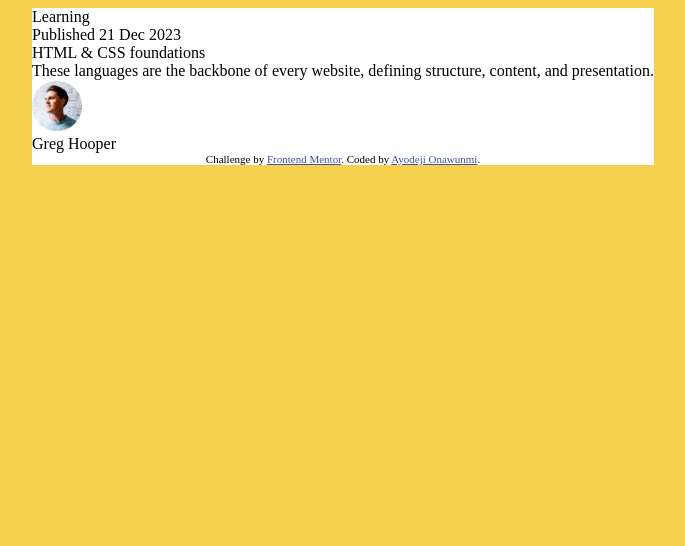
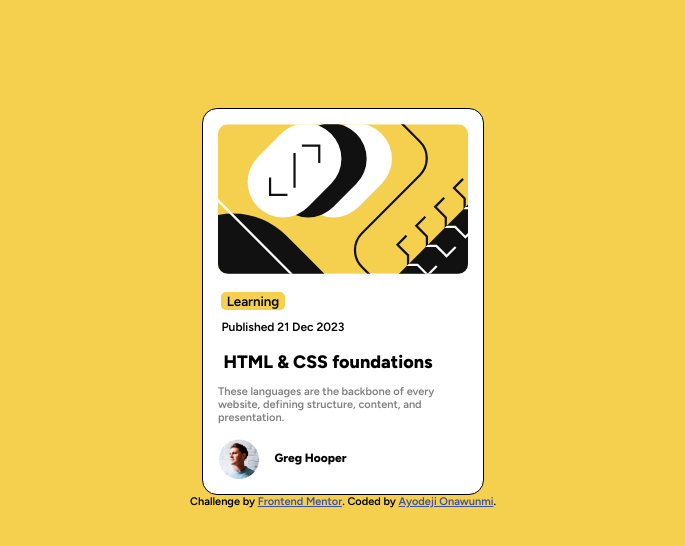
Before and after one commit to DejMan2003/blog-preview-card-main, a plain HTML site: page index.html in a window 1280 px wide. Shown: the whole page, without its empty margins (297-982 px from the left). Drawn offline with Linux system fonts and the light colour scheme.

Commit message:
This is my second commit

```diff
--- a/CSS/index.css
+++ b/CSS/index.css
@@ -5,9 +5,92 @@ body
   justify-content: center;
   flex-direction: column;
   background-color: hsl(47, 88%, 63%);
+  font-family: Figtree;
+  font-weight: 600;
+  font-size: 13px;
 }
 .course
 {
+  display :flex;
+  align-items: center;
+  justify-content: center;
+  flex-direction: column;
   background-color: hsl(0, 0%, 100%);
-  border-width : 0.5px;
+  border-style: solid;
+  border-width: 0.8px;
+  padding-top: 15px;
+  width : 280px;
+  margin-top: 100px;
+  border-radius : 15px;
+  transition: box-shadow 1s;
 }
+
+.course:hover
+{
+  box-shadow: 5px 5px 1px rgba(0,0,0,1.0);
+}
+
+.tag
+{
+  background-color: hsl(47, 88%, 63%);
+  color: black;
+  border-width: 0px;
+  border-radius: 5px;
+  font-family: FigTree;
+  font-weight: 600;
+}
+.learn
+{
+margin-right: 180px;
+font-size: 12px;
+font-weight: bold;
+margin-bottom: 10px;
+}
+.img
+{
+  width : 250px;
+  border-width: 0px;
+  border-radius: 10px;
+}
+.banner
+{
+margin-bottom: 15px;
+}
+.author
+{
+  font-size: 12px;
+  font-weight: 800;
+  display: flex;
+  flex-direction: row;
+  margin-right: 120px;
+  padding-bottom: 15px;
+}
+.date
+{
+  margin-right: 120px;
+  font-weight: 600;
+  font-size: 12px;
+  padding-bottom: 5px;
+}
+.title
+{
+  margin-right: 30px;
+  font-size: 9px;
+  font-weight: bold;
+  padding-top: 0px;
+  margin-bottom: 0px;
+}
+.content
+{
+  padding: 15px;
+  padding-right: 13px;
+  font-size: 11px;
+  color: hsl(0, 0%, 50%);
+  padding-top: 0px;
+}
+
+.pic
+{
+width : 40px;
+padding-right : 15px;
+}
--- a/index.html
+++ b/index.html
@@ -5,6 +5,9 @@
   <meta name="viewport" content="width=device-width, initial-scale=1.0"> <!-- displays site properly based on user's device -->
   <link rel = "stylesheet" href = "/CSS/index.css">
   <link rel="icon" type="image/png" sizes="32x32" href="./assets/images/favicon-32x32.png">
+  <link rel="preconnect" href="https://fonts.googleapis.com">
+<link rel="preconnect" href="https://fonts.gstatic.com" crossorigin>
+<link href="https://fonts.googleapis.com/css2?family=Figtree:wght@600;800&display=swap" rel="stylesheet">
 
   <title>Frontend Mentor | Blog preview card</title>
 
@@ -16,31 +19,33 @@
 </head>
 <body>
 <div class = "course">
-  <div class = "tag">
-  Learning
+    <div class = "banner">
+      <img src = "/assets/images/illustration-article.svg"class = "img">
+    </div>
+  <div class = "learn">
+  <button class = "tag">Learning</button>
   </div>
 
   <div class = "date">
   Published 21 Dec 2023
   </div>
   <div class = "title">
-  HTML & CSS foundations
+    <h1>
+    HTML & CSS foundations
+    </h1>
   </div>
   <div class = "content">
   These languages are the backbone of every website, defining structure, content, and presentation.
   </div>
 
-<div class = "pic">
-<img src = "/assets/images/image-avatar.webp" alt = "picture of author" width = "50">
+<div class = "author">
+<img src = "/assets/images/image-avatar.webp" alt = "picture of author" class = "pic">
+  <p>Greg Hooper</p>
 </div>
-
-<div class = "author">
-  Greg Hooper
 </div>
-  <div class="attribution">
-    Challenge by <a href="https://www.frontendmentor.io?ref=challenge" target="_blank">Frontend Mentor</a>.
-    Coded by <a href="#">Ayodeji Onawunmi</a>.
-  </div>
+<div class="attribution">
+  Challenge by <a href="https://www.frontendmentor.io?ref=challenge" target="_blank">Frontend Mentor</a>.
+  Coded by <a href="#">Ayodeji Onawunmi</a>.
 </div>
 </body>
 </html>
```
